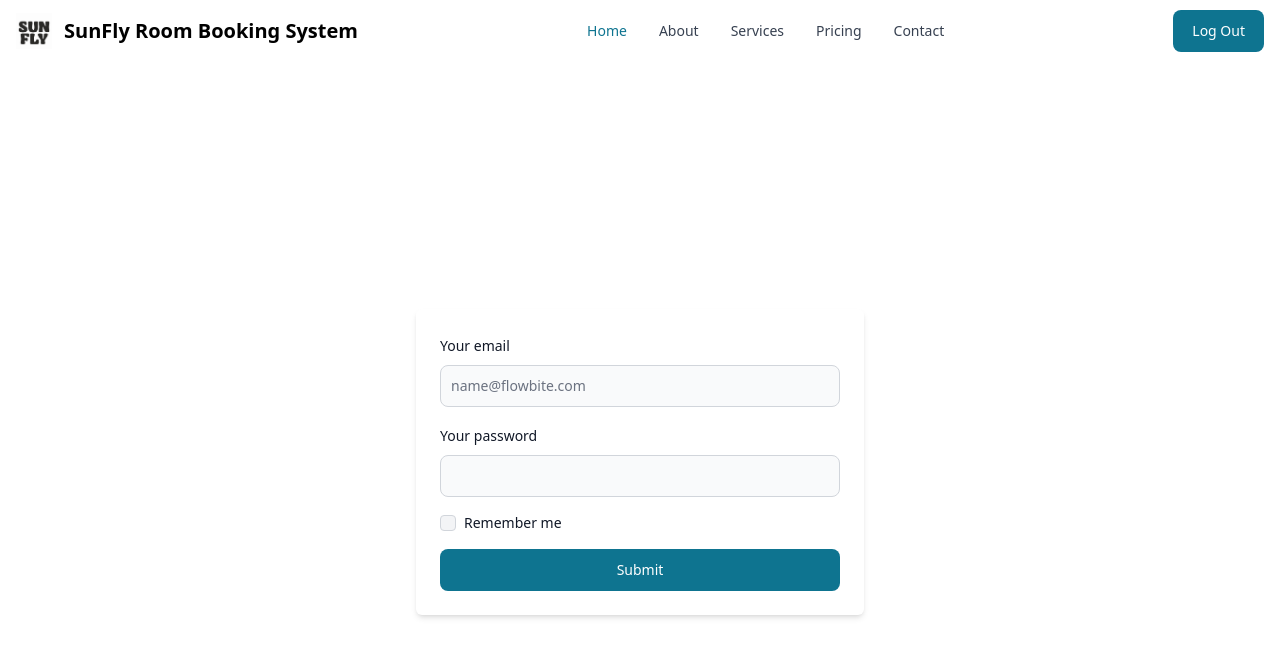
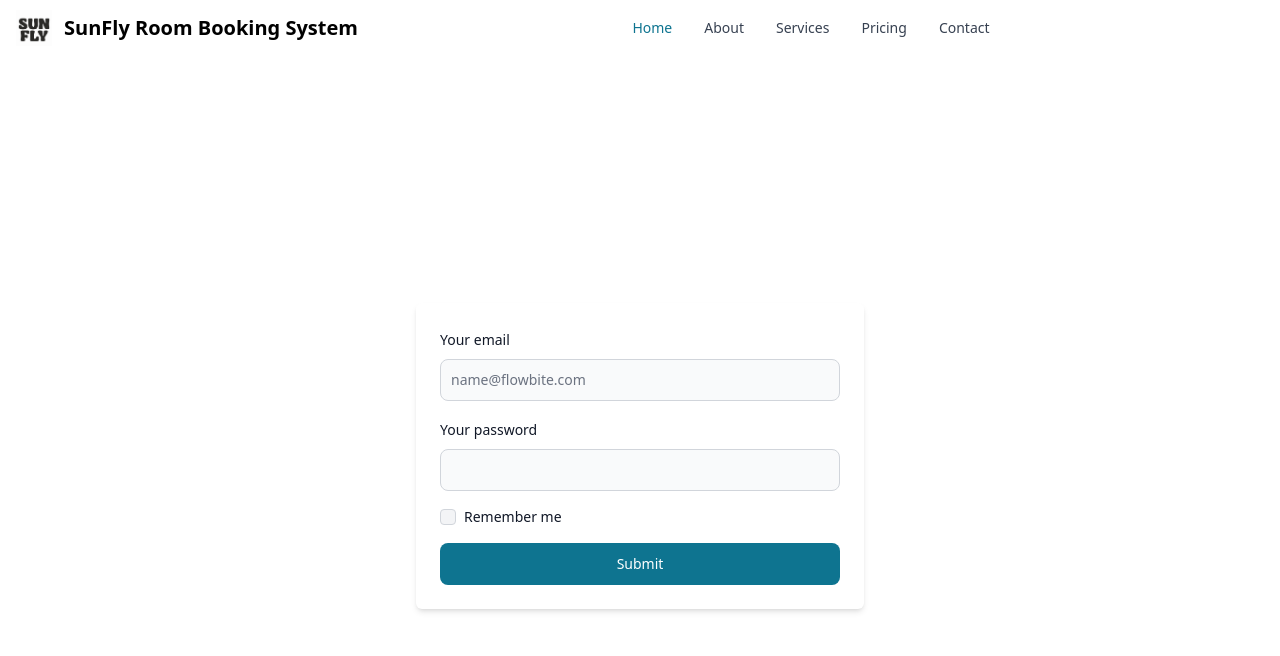
Before and after one commit to Team-404-FOT/SunFly-Room-Management, a React (Vite) app in the folder FRONTEND/SFRMS-Front/: page / in a window 1280 px wide. Shown: the top 656 px of the page. Built offline with nearby package versions, Linux system fonts and the light colour scheme.

Commit message:
Create logout function

```diff
--- a/FRONTEND/SFRMS-Front/src/components/common/Header.jsx
+++ b/FRONTEND/SFRMS-Front/src/components/common/Header.jsx
@@ -3,6 +3,14 @@ import { Navbar, Button } from 'flowbite-react'
 import Logo from '../../assets/300x300.png'
 
 export default function Header() {
+  const isAuthenticated = !!localStorage.getItem('token'); // Check if user is logged in
+
+  const handleLogout = () => {
+    // Add your logout logic here, e.g., removing token and redirecting
+    localStorage.removeItem('token');
+    window.location.href = '/login'; // Redirect to login page
+  };
+
   return (
     <Navbar fluid rounded>
       <Navbar.Brand href="https://flowbite-react.com">
@@ -10,7 +18,9 @@ export default function Header() {
         <span className="self-center whitespace-nowrap text-xl font-semibold dark:text-white">SunFly Room Booking System</span>
       </Navbar.Brand>
       <div className="flex md:order-2">
-        <Button>Log Out</Button>
+        {isAuthenticated && (
+          <Button onClick={handleLogout}>Log Out</Button> // Show only if logged in
+        )}
         <Navbar.Toggle />
       </div>
       <Navbar.Collapse>
```
